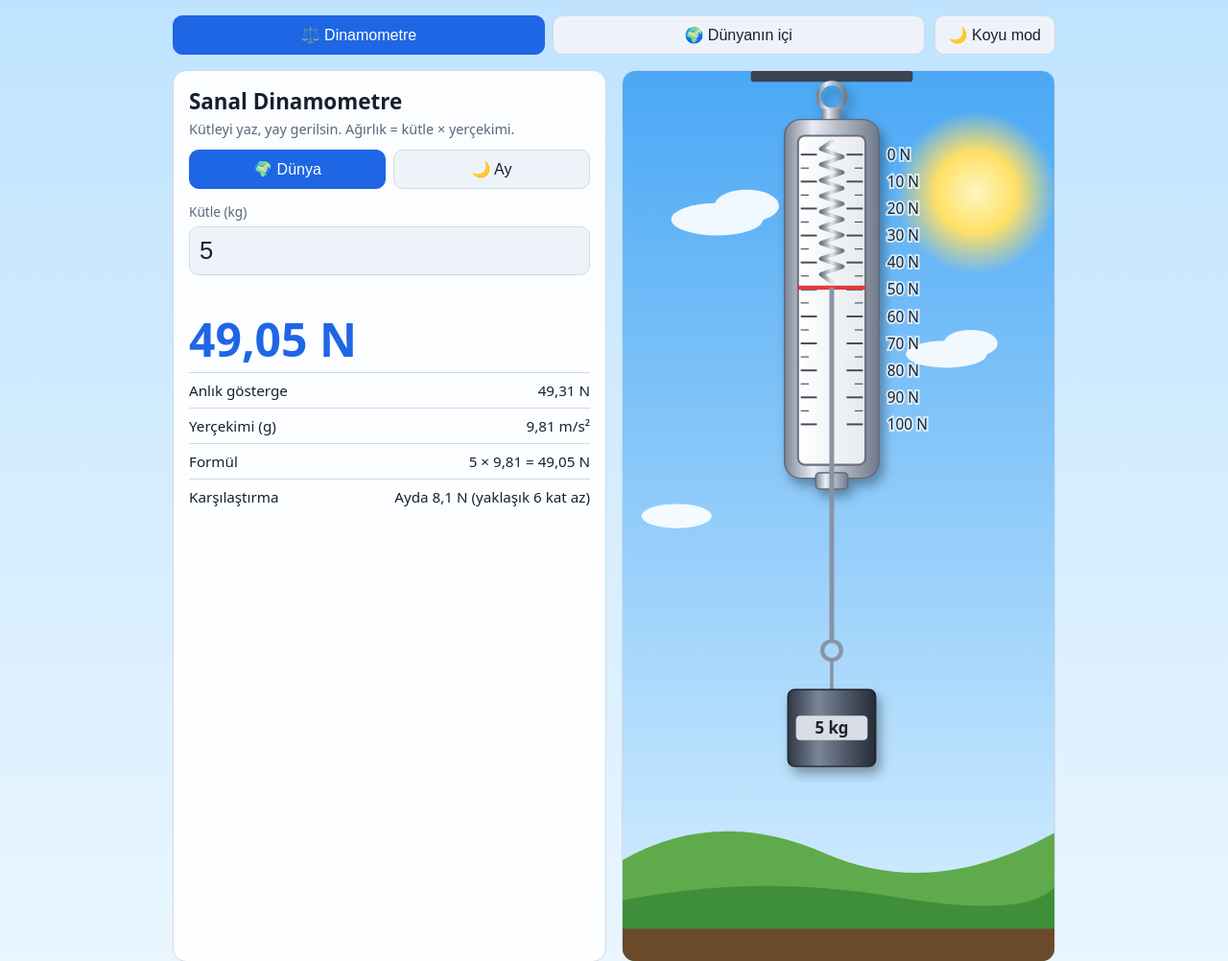
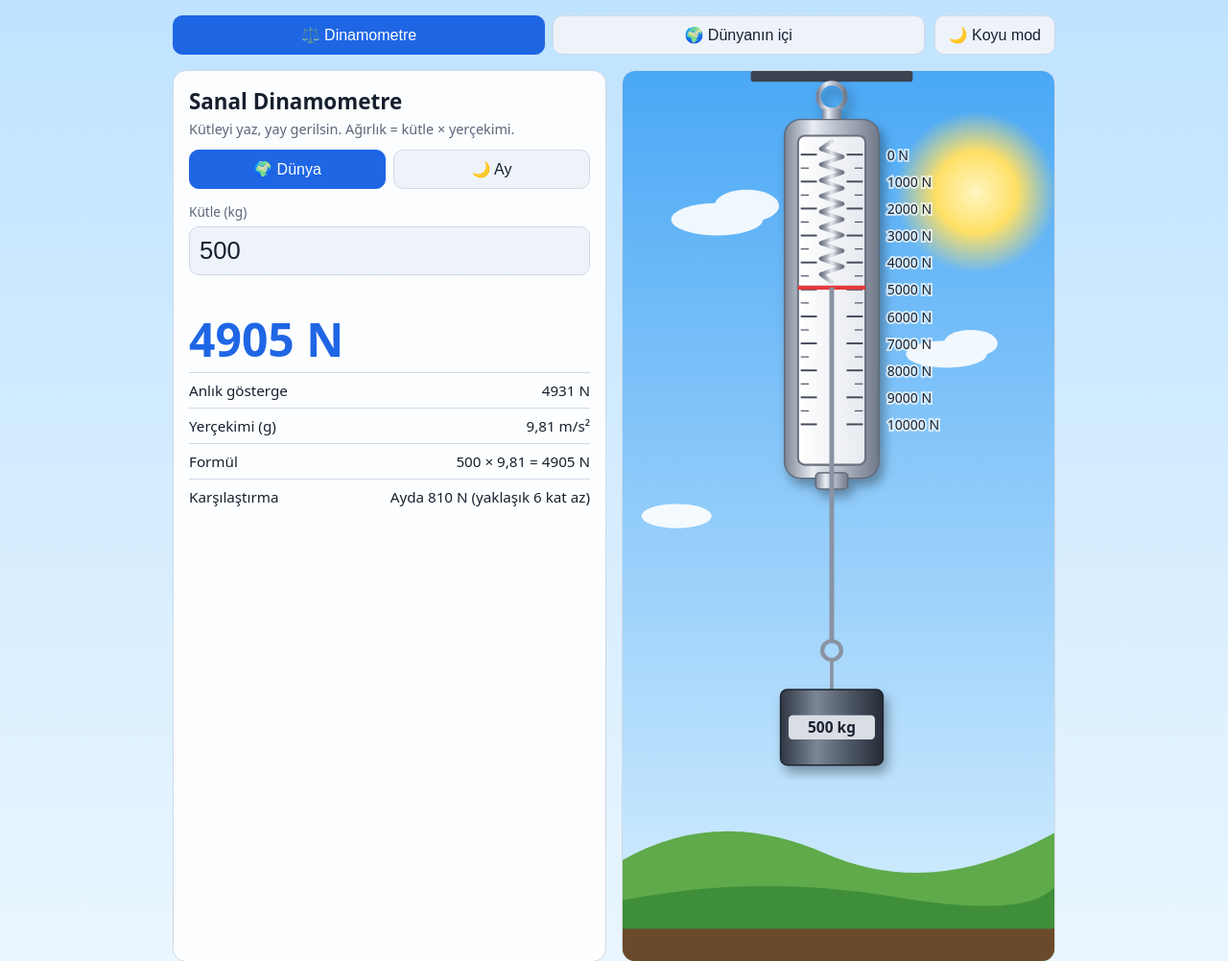
Before and after one commit to Reco1987/fen, a plain HTML site: page index.html in a window 1280 px wide. Shown: the top 1002 px of the page at 96% size. Drawn offline with Linux system fonts and the light colour scheme.

Commit message:
2.0
Updated input limits and styles for better usability.

```diff
--- a/index.html
+++ b/index.html
@@ -28,7 +28,7 @@ input[type=number]{width:100%;font-size:1.6rem;padding:10px;border-radius:10px;b
 .stage{padding:0;overflow:hidden;display:flex;justify-content:center}
 svg{width:100%;height:auto;display:block}
 .sc{transition:opacity .8s}
-.tl{fill:#1b2230;font-size:11px;font-family:system-ui,sans-serif}
+.tl{fill:#1b2230;font-size:10px;font-family:system-ui,sans-serif}
 .top{max-width:920px;margin:0 auto 16px}
 .top h2{font-size:1.2rem;margin:0 0 4px}
 .egrid{display:grid;gap:16px;grid-template-columns:1fr 1fr;align-items:center}
@@ -92,7 +92,7 @@ input[type=range]{width:100%;margin:6px 0 10px;accent-color:var(--accent)}
       <button id="bMoon">🌙 Ay</button>
     </div>
     <label for="kg">Kütle (kg)</label>
-    <input id="kg" type="number" min="0" max="10" step="0.1" value="5" inputmode="decimal">
+    <input id="kg" type="number" min="0" max="1000" step="1" value="500" inputmode="decimal">
     <div class="note" id="note"></div>
     <div class="big"><span id="nOut">0</span> N</div>
     <div class="row"><span>Anlık gösterge</span><span id="live">0 N</span></div>
@@ -147,16 +147,16 @@ input[type=range]{width:100%;margin:6px 0 10px;accent-color:var(--accent)}
       <g id="mass" filter="url(#sh)">
         <rect id="block" rx="5" fill="url(#blk)" stroke="#1d222b"/>
         <rect id="plate" rx="3" fill="#d9dde4"/>
-        <text id="blockT" text-anchor="middle" fill="#1b2230" font-size="12" font-weight="700" font-family="system-ui,sans-serif"></text>
+        <text id="blockT" text-anchor="middle" fill="#1b2230" font-size="11" font-weight="700" font-family="system-ui,sans-serif"></text>
       </g>
     </svg>
   </div>
 </div>
 <script>
-var G={earth:9.81,moon:1.62},mode="earth",pos=0,vel=0,target=0,M=5,MAXN=100,PX=2,Y0=62;
+var G={earth:9.81,moon:1.62},mode="earth",pos=0,vel=0,target=0,M=500,MAXKG=1000,MAXN=10000,SCALE_H=200,Y0=62;
 var $=function(i){return document.getElementById(i)};
 var h="",lb="";
-for(var n=0;n<=100;n+=5){var y=Y0+n*PX,big=n%10===0,l=big?12:6;
+for(var n=0;n<=MAXN;n+=500){var y=Y0+(n/MAXN)*SCALE_H,big=n%1000===0,l=big?12:6;
  h+='<line x1="132" x2="'+(132+l)+'" y1="'+y+'" y2="'+y+'" stroke="#444c5a" stroke-width="'+(big?1.4:.8)+'"/><line x1="178" x2="'+(178-l)+'" y1="'+y+'" y2="'+y+'" stroke="#444c5a" stroke-width="'+(big?1.4:.8)+'"/>';
  if(big)lb+='<text class="tl" x="196" y="'+(y+4)+'" style="fill:#1b2230;paint-order:stroke;stroke:#ffffffaa;stroke-width:3px">'+n+' N</text>';}
 $("ticks").innerHTML=h;$("labels").innerHTML=lb;
@@ -166,8 +166,8 @@ function fmt(x){return (Math.round(x*100)/100).toString().replace(".",",")}
 function update(){
   var m=parseFloat($("kg").value.replace(",","."));if(isNaN(m)||m<0)m=0;
   $("note").textContent="";
-  if(m>10){m=10;$("note").textContent="Dinamometre en fazla 10 kg ölçer."}
-  M=m;var N=m*G[mode];target=N/MAXN*(100*PX);
+  if(m>MAXKG){m=MAXKG;$("note").textContent="Dinamometre en fazla "+MAXKG+" kg ölçer."}
+  M=m;var N=m*G[mode];target=(N/MAXN)*SCALE_H;
   $("nOut").textContent=fmt(N);
   $("gOut").textContent=fmt(G[mode])+" m/s²";
   $("fOut").textContent=fmt(m)+" × "+fmt(G[mode])+" = "+fmt(N)+" N";
@@ -183,18 +183,20 @@ function render(){
   $("rod").setAttribute("y1",sy);$("rod").setAttribute("y2",324+pos);
   $("ring").setAttribute("cy",331+pos);
   var on=M>0.001;
-  var w=40+M*5,hh=32+M*5,by=360+pos;
+  var ratio=Math.min(1,M/MAXKG);
+  var w=52+ratio*48,hh=32+ratio*48,by=360+pos;
   $("cord").setAttribute("y1",338+pos);$("cord").setAttribute("y2",by);
   var b=$("block");b.setAttribute("x",155-w/2);b.setAttribute("y",by);b.setAttribute("width",w);b.setAttribute("height",hh);
   var p=$("plate");p.setAttribute("x",155-w/2+6);p.setAttribute("y",by+hh/2-9);p.setAttribute("width",w-12);p.setAttribute("height",18);
   var t=$("blockT");t.setAttribute("x",155);t.setAttribute("y",by+hh/2+4);
   $("mass").style.display=on?"":"none";$("cord").style.display=on?"":"none";$("ring").style.display=on?"":"none";
-  $("live").textContent=fmt(Math.max(0,pos/PX))+" N";
+  $("live").textContent=fmt(Math.max(0,(pos/SCALE_H)*MAXN))+" N";
 }
 var last=0;
 function loop(t){
   var dt=Math.min(.03,(t-last)/1000||0);last=t;
-  var mm=Math.max(M,.15)+.1,a=-(260/mm)*(pos-target)-(9/mm)*vel;
+  var normM=M/100;
+  var mm=Math.max(normM,.15)+.1,a=-(260/mm)*(pos-target)-(9/mm)*vel;
   vel+=a*dt;pos+=vel*dt;
   if(pos<0){pos=0;vel=Math.abs(vel)*.3}
   if(Math.abs(pos-target)<.03&&Math.abs(vel)<.3){pos=target;vel=0}
```
